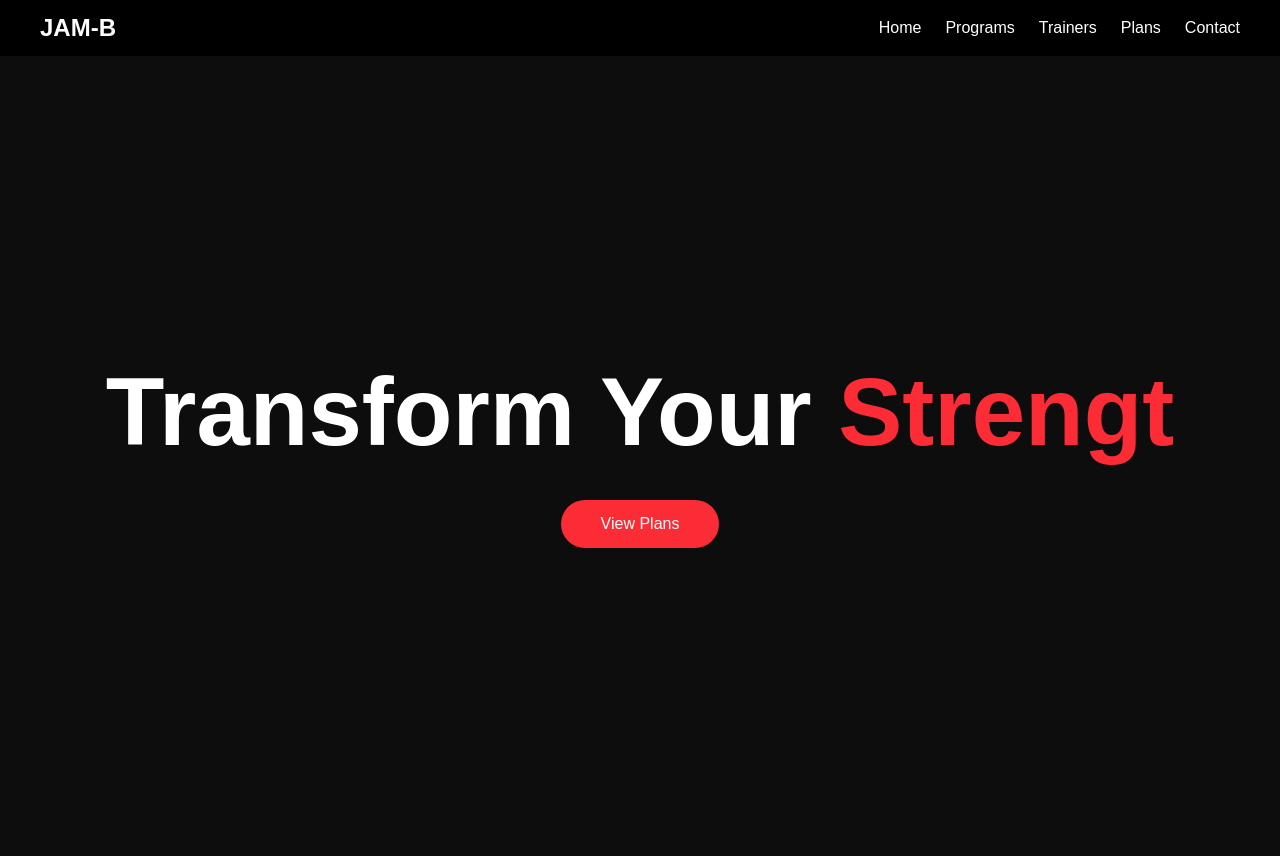
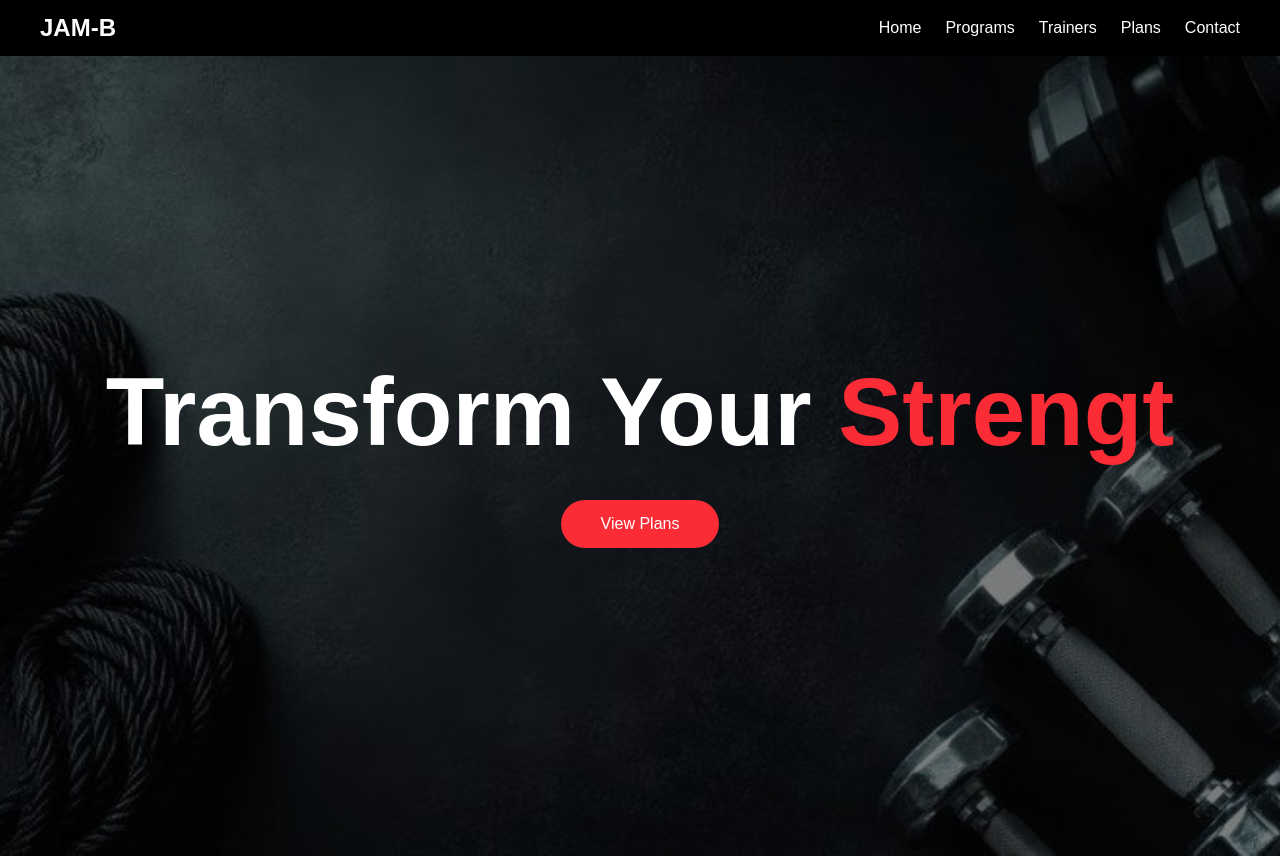
Before and after one commit to Sonix-J/JAM-B, a website built with Vite: page index.html in a window 1280 px wide. Shown: the top 856 px of the page. Built offline with nearby package versions, Linux system fonts and the light colour scheme; files whose address does not match are found by name.

Commit message:
changed folder structure

```diff
--- a/index.html
+++ b/index.html
@@ -4,7 +4,7 @@
     <meta charset="UTF-8" />
     <meta name="viewport" content="width=device-width, initial-scale=1.0" />
     <link rel="stylesheet" href="src/style.css" />
-    <link rel="icon" type="image/png" href="images/barbell.png">
+    <link rel="icon" type="image/png" href="/images/barbell.png">
     <script
       src="https://kit.fontawesome.com/a40516ba7e.js"
       crossorigin="anonymous"
@@ -70,7 +70,7 @@
     <main class="pt-14">
       <!-- Hero Section  -->
       <section
-        class="relative h-screen bg-[url('images/bg.jpg')] bg-cover bg-center flex justify-center items-center before:content-[''] before:absolute before:inset-0 before:bg-black before:opacity-50"
+        class="relative h-screen bg-[url('/images/bg.jpg')] bg-cover bg-center flex justify-center items-center before:content-[''] before:absolute before:inset-0 before:bg-black before:opacity-50"
       >
         <div class="relative z-10">
           <p class="text-4xl font-bold text-center md:text-6xl lg:text-8xl">
```
Also changed, not shown: public/images/barbell.png (renamed from images/barbell.png), public/images/bg.jpg (renamed from images/bg.jpg), public/images/coach-jieloy.jpg (renamed from images/coach-jieloy.jpg), public/images/coach-sky.jpg (renamed from images/coach-sky.jpg).
